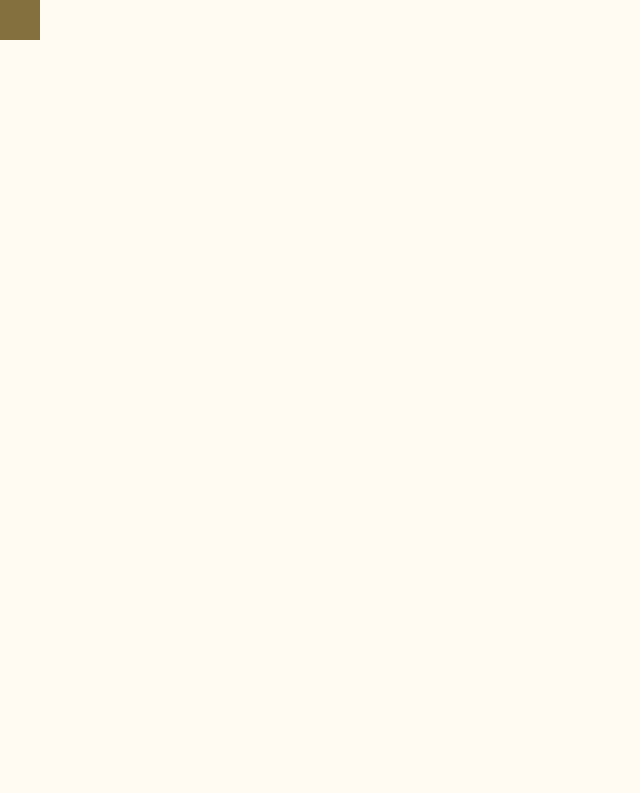
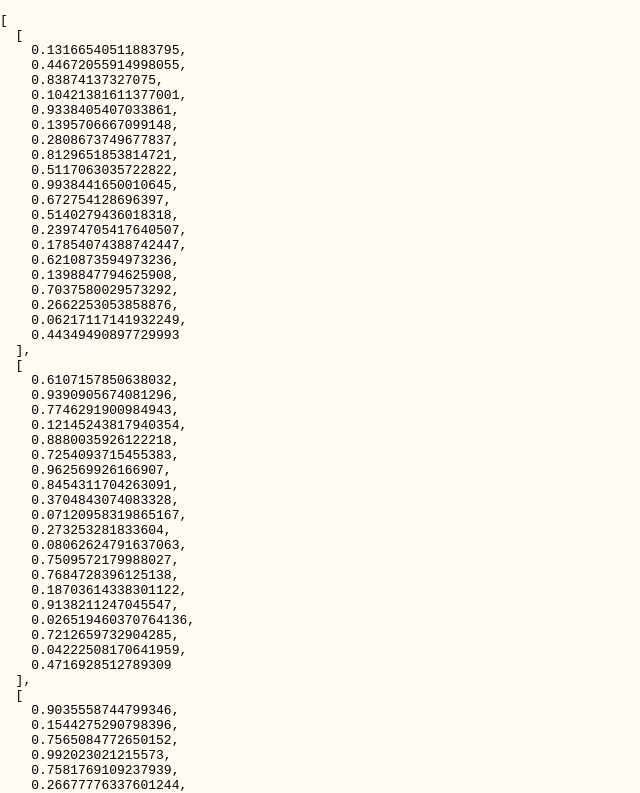
Before and after one commit to AWaselnuk/worlds, a React (Vite) app: page / in a window 1280 px wide. Shown: the top 793 px of the page, without its empty margins (0-640 px from the left). Built offline with nearby package versions, Linux system fonts and the light colour scheme.

Commit message:
Render some grid data

```diff
--- /dev/null
+++ b/src/Grid.tsx
@@ -0,0 +1,30 @@
+import * as React from 'react';
+
+interface GridProps {
+  size: number;
+}
+
+type CellData = number;
+type RowData = Array<CellData>;
+type GridData = Array<RowData>;
+
+export function Grid (props: GridProps) {
+  const { size } = props;
+  const cells = generateGridData(size);
+
+  return (
+    <pre><code>
+{JSON.stringify(cells, null, 2)}
+    </code></pre>
+  );
+}
+
+function generateGridData (size: number): GridData {
+  const grid = new Array(size).fill(size);
+  return grid.map(generateRowData);
+}
+
+function generateRowData (size: number): RowData {
+  const row = new Array(size).fill(0);
+  return row.map((_) => Math.random());
+}
--- a/src/index.tsx
+++ b/src/index.tsx
@@ -1,12 +1,13 @@
 import * as ReactDOM from 'react-dom';
 import * as React from 'react';
-import { CellType } from './CellType';
-import { Cell } from './Cell';
+import { Grid } from './Grid';
 import './app.scss';
 
-const App = (props) => {
+type AppProps = undefined;
+
+const App = (props: AppProps) => {
   return (
-    <Cell size={40} type={CellType.Rock} />
+    <Grid size={20} />
   );
 };
 
--- a/tsconfig.json
+++ b/tsconfig.json
@@ -4,6 +4,7 @@
     "removeComments": true,
     "preserveConstEnums": true,
     "sourceMap": true,
+    "target":"es2016",
     "jsx": "react"
   },
   "include": [
```
